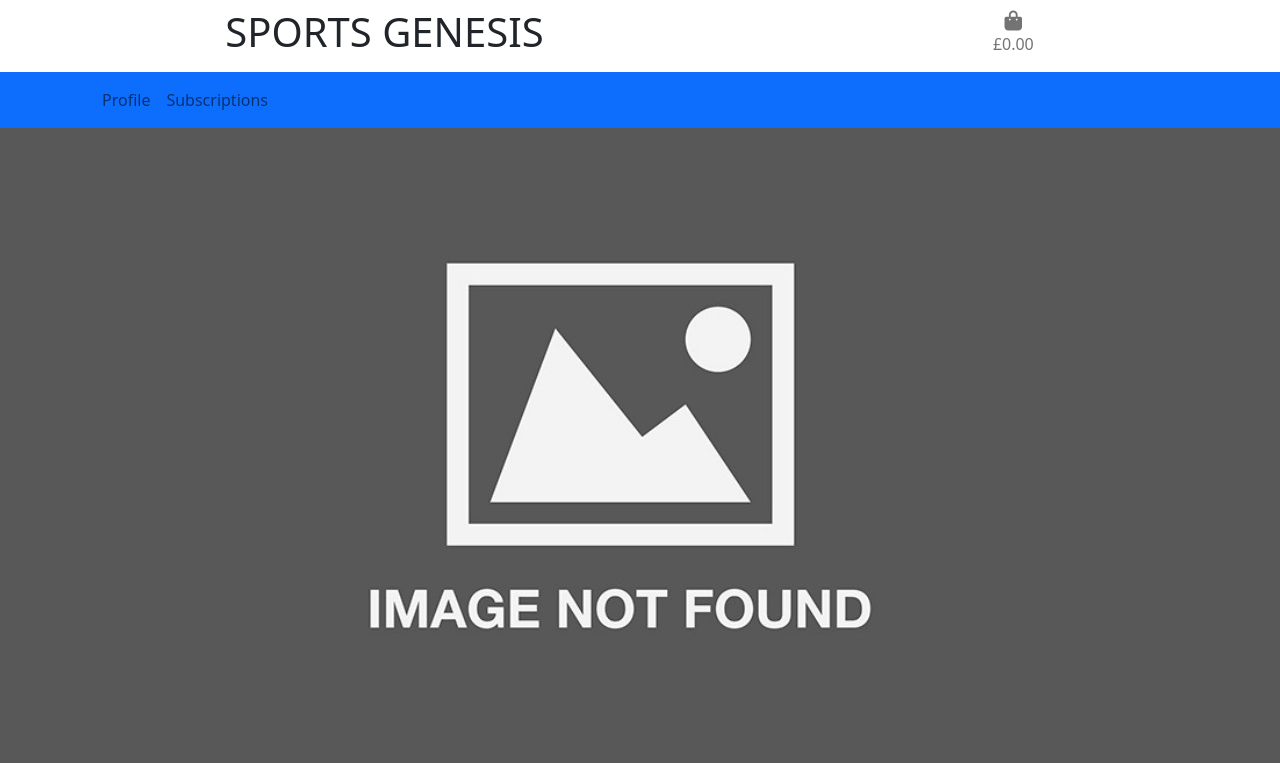
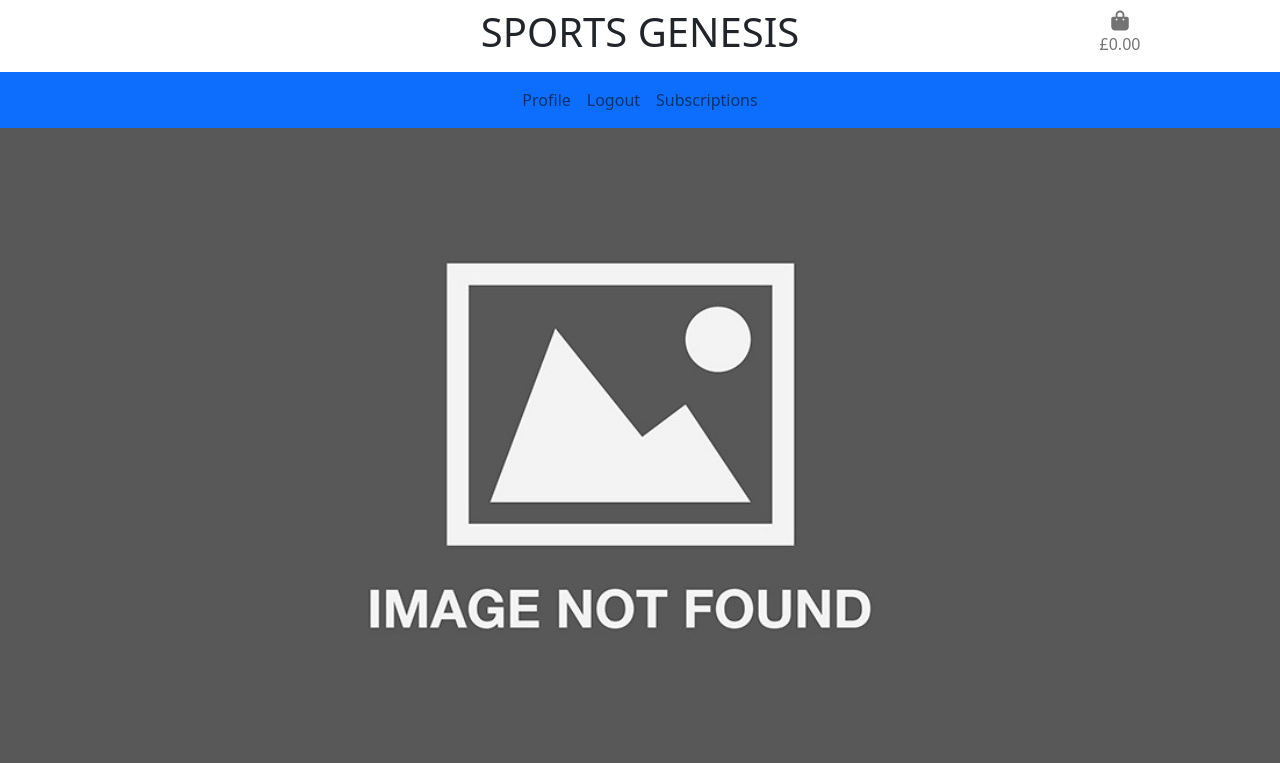
Before and after one commit to FabianMarsh/Sport-Genesis, a Django app: template home/templates/home/index.html in a window 1280 px wide. Shown: the top 763 px of the page. Run offline with Django 3.2, Linux system fonts and the light colour scheme; the template is opened without the code that fills it, so the values that code supplies are empty; the visitor is signed in with stand-in values (Sample User, id 1); some libraries are stand-ins or nearby versions.

Commit message:
realigned nav content

```diff
--- a/static/css/base.css
+++ b/static/css/base.css
@@ -34,6 +34,13 @@
 .logo {
     text-transform: uppercase;
     padding: .5rem 0;
+    text-align: center;
+}
+/************************************ Navbar */
+
+.container ul {
+  max-width: 500px;
+  margin: 0 auto;
 }
 
 /************************************ home */
--- a/templates/base.html
+++ b/templates/base.html
@@ -34,10 +34,11 @@
     </head>
     <body>
         <header class="container-fluid">
+            <!-- Mobile Nav -->
             <div class="row">
-                <div class="col-3 col-md-2">
+                <div class="col-2 col-md-3">
                     <nav class="navbar navbar-expand-lg navbar-light d-md-none">
-                        <div class="container-fluid">
+                        <div>
                             <button class="navbar-toggler" type="button" data-bs-toggle="collapse" data-bs-target="#navbarNavDropdown" aria-controls="navbarNavDropdown" aria-expanded="false" aria-label="Toggle navigation">
                             <span class="navbar-toggler-icon"></span>
                             </button>
@@ -47,6 +48,11 @@
                                     <li class="nav-item">
                                         <a class="nav-link" href="#">
                                             <p class="my-0">Profile</p>
+                                        </a>
+                                    </li>
+                                    <li class="nav-item">
+                                        <a class="nav-link" href="#">
+                                            <p class="my-0">Logout</p>
                                         </a>
                                     </li>
                                 {% else %}
@@ -71,7 +77,7 @@
                         </div>
                     </nav>
                 </div>
-                <div class="col-6">
+                <div class="col-7 col-md-6">
                     <h1 class="logo">Sports Genesis</h1>
                 </div>
                 <div class="col-3">
@@ -90,15 +96,21 @@
                     </a>
                 </div>
             </div>
+            <!-- Main Nav -->
             <div class="row bg-primary">
                 <div class="d-none d-md-block col-md-12">
                     <nav class="navbar navbar-expand navbar-light">
-                        <div class="container text-justify">
+                        <div class="container">
                             <ul class="navbar-nav">
                                 {% if request.user.is_authenticated %}
                                     <li class="nav-item">
                                         <a class="nav-link" href="#">
                                             <p class="my-0">Profile</p>
+                                        </a>
+                                    </li>
+                                    <li class="nav-item">
+                                        <a class="nav-link" href="#">
+                                            <p class="my-0">Logout</p>
                                         </a>
                                     </li>
                                 {% else %}
```
